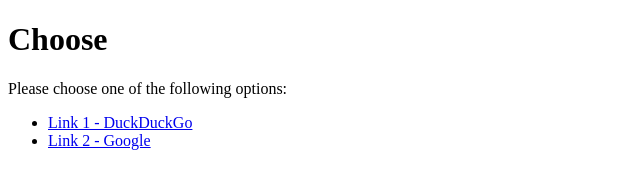
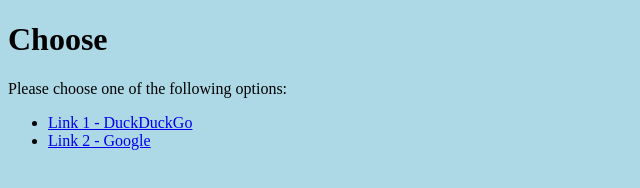
Before and after one commit to DataNinja10/DataNinja10.github.io, a plain HTML site: page chosse.md.html in a window 1280 px wide. Shown: the whole page, without its empty margins (0-640 px from the left). Drawn offline with Linux system fonts and the light colour scheme.

Commit message:
chosse.md.html

```diff
--- a/chosse.md.html
+++ b/chosse.md.html
@@ -4,6 +4,11 @@
   <meta charset="UTF-8">
   <meta name="viewport" content="width=device-width, initial-scale=1.0">
   <title>Links</title>
+  <style>
+    body {
+      background-color: #add8e6; /* Azul claro */
+    }
+  </style>
 </head>
 <body>
   <h1>Choose</h1>
```
